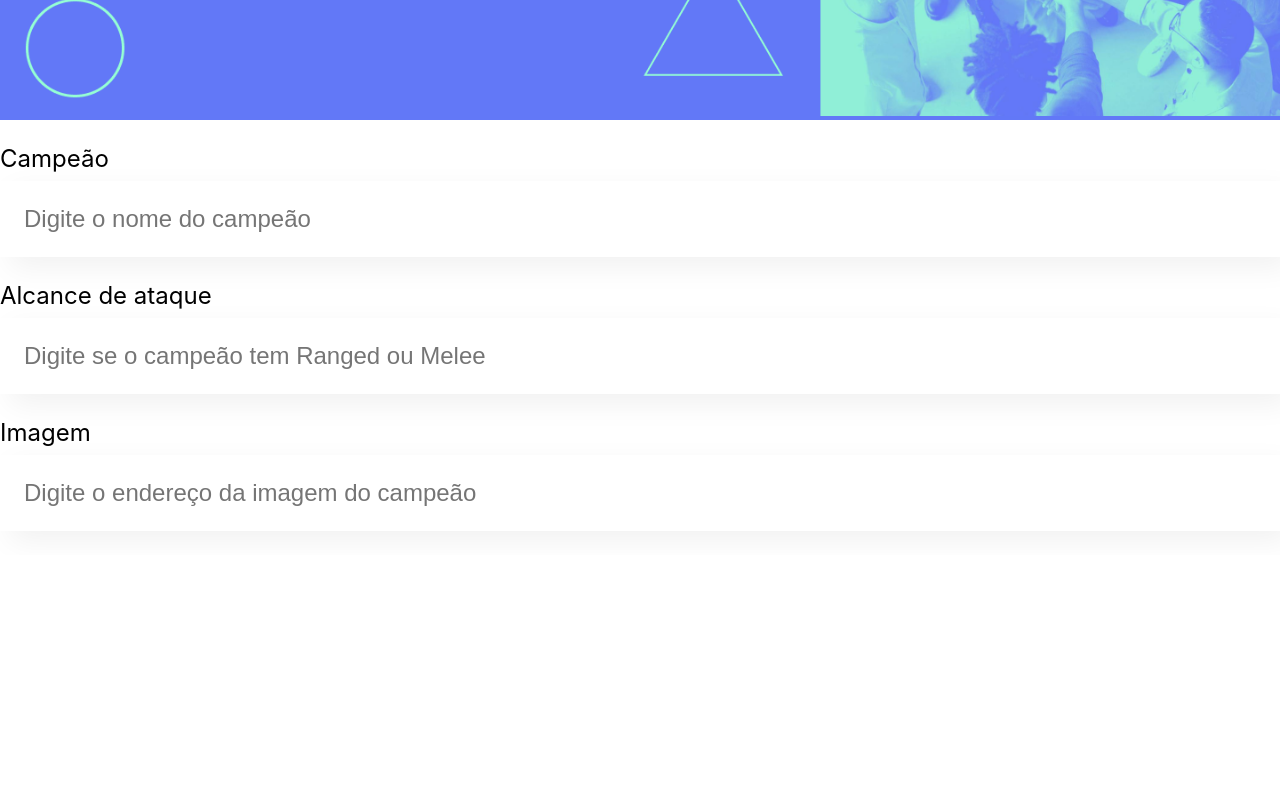
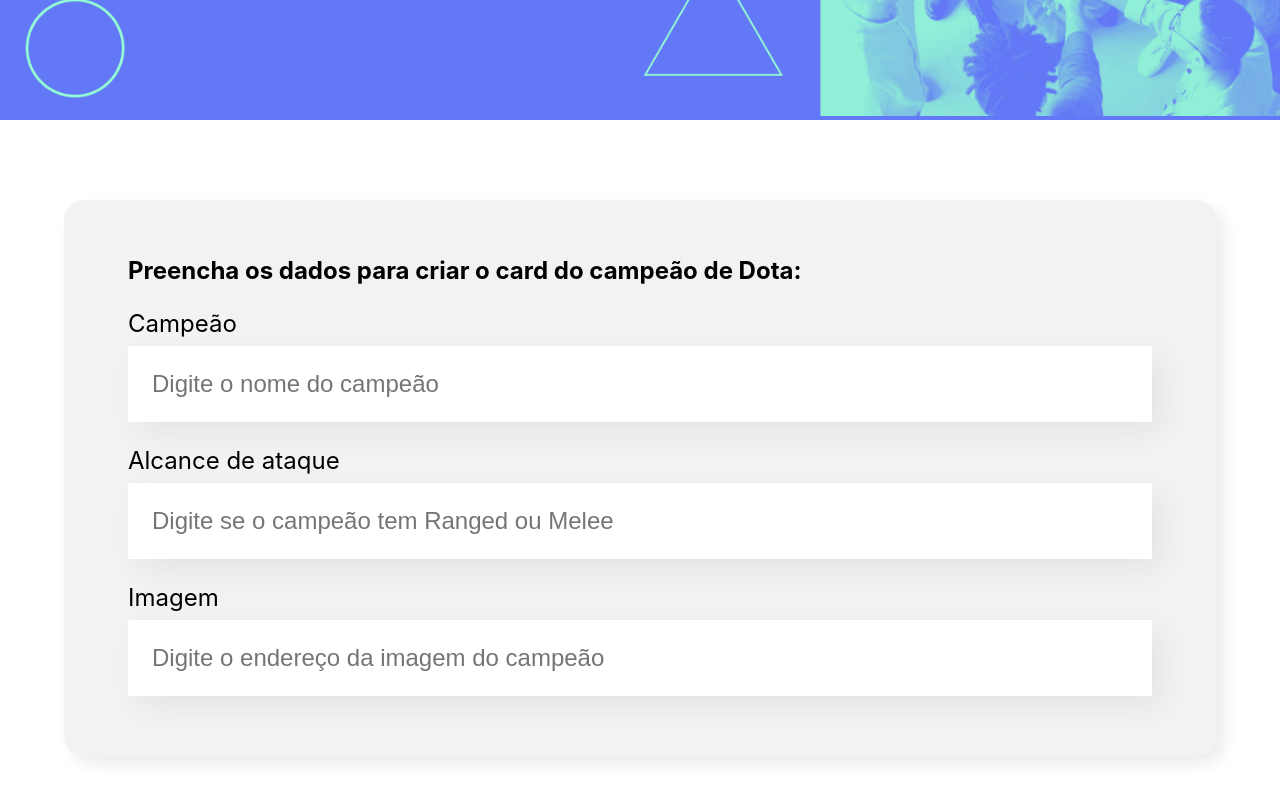
Before and after one commit to Frolber/Organo, a React (Create React App) app in the folder organo/: page / in a window 1280 px wide. Shown: the part 378-1178 px from the top of the page. Before the commit the page ends 933 px from the top, so only its background shows below. Built offline with nearby package versions, Linux system fonts and the light colour scheme.

Commit message:
Criado o componente formulário

```diff
--- a/organo/src/App.js
+++ b/organo/src/App.js
@@ -1,13 +1,11 @@
 import Banner from "./componentes/Banner";
-import CampoTexto from "./componentes/CampoTexto";
+import Formulario from "./componentes/Formulario";
 
 function App() {
    return (
       <div className="App">
          <Banner />
-         <CampoTexto label="Campeão"  placeholder="Digite o nome do campeão" />
-         <CampoTexto label="Alcance de ataque" placeholder="Digite se o campeão tem Ranged ou Melee" />
-         <CampoTexto label="Imagem" placeholder="Digite o endereço da imagem do campeão"/>
+         <Formulario />
       </div>
    );
 }
--- /dev/null
+++ b/organo/src/componentes/Formulario/Formulario.css
@@ -0,0 +1,13 @@
+.formulario {
+   display: flex;
+   justify-content: center;
+   margin: 80px 0;
+}
+
+.formulario form {
+   width: 80%;
+   background-color: #F2F2F2;
+   border-radius: 20px;
+   padding: 36px 64px;
+   box-shadow: 8px 8px 16px rgba(0,0,0,0.08);
+}
--- /dev/null
+++ b/organo/src/componentes/Formulario/index.js
@@ -0,0 +1,26 @@
+import "./Formulario.css";
+import CampoTexto from "../CampoTexto";
+
+const Formulario = () => {
+   return (
+      <section className="formulario">
+         <form>
+            <h2>Preencha os dados para criar o card do campeão de Dota:</h2>
+            <CampoTexto
+               label="Campeão"
+               placeholder="Digite o nome do campeão"
+            />
+            <CampoTexto
+               label="Alcance de ataque"
+               placeholder="Digite se o campeão tem Ranged ou Melee"
+            />
+            <CampoTexto
+               label="Imagem"
+               placeholder="Digite o endereço da imagem do campeão"
+            />
+         </form>
+      </section>
+   )
+};
+
+export default Formulario;
```
